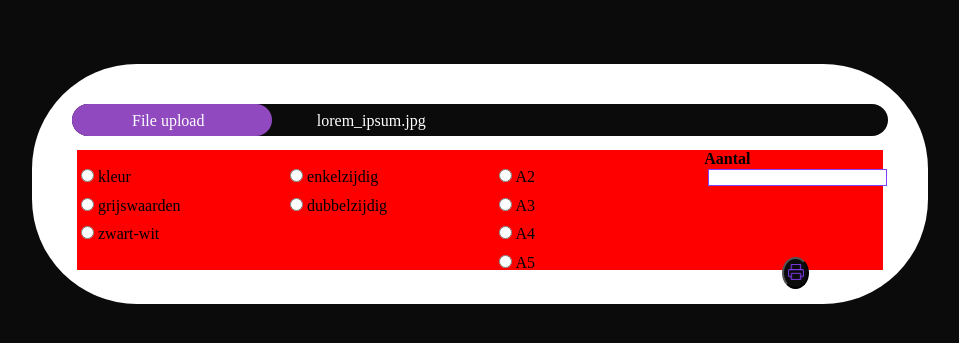
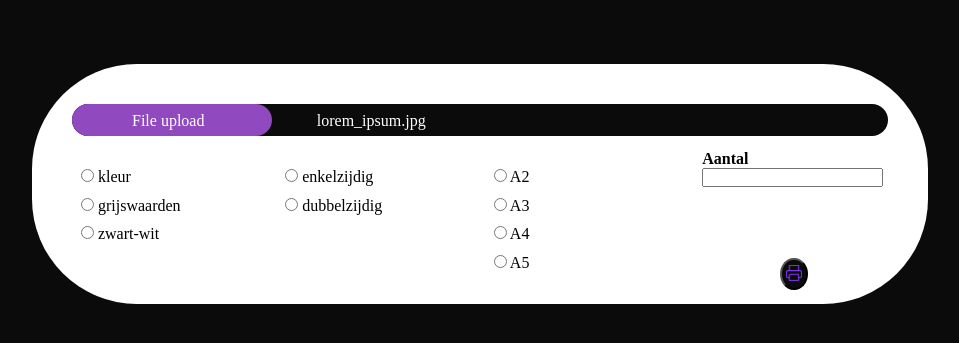
Before and after one commit to EMMELINEMARTENS/Cloud-Printer-IoT, a Python web app: template templates/index.html in a window 1280 px wide. Shown: the part 372-715 px from the top of the page, without its empty margins (160-1119 px from the left). Run offline with Jinja, Linux system fonts and the light colour scheme; the template is opened without the code that fills it, so the values that code supplies are empty.

Commit message:
purpleradiotest

```diff
--- a/templates/css/style.css
+++ b/templates/css/style.css
@@ -9,7 +9,7 @@ body {
 }
 
 
-@media only screen and (max-width: 2000px) {
+@media only screen and (max-width: 2100px) {
 	body.background {
 		background-image: url('../../images/galaxy.gif');
 		background-repeat: no-repeat;
@@ -106,7 +106,7 @@ body {
 		margin-top: 1%;
 
 	}
-	input{
+	input.purpleradio{
 		margin-left: 2%;
 		border:solid 2px var(--primary-color);
 	}
@@ -130,9 +130,7 @@ body {
 
 		margin-top: 5%;
 	}
-input {
-	border:solid 1px var(--primary-color);
-}
+
 }
 
 @media only screen and (max-width: 3840px) {
@@ -224,7 +222,6 @@ input {
 		display: flex;
 		margin: 6% 5%;
 		height: 15vh;
-		background-color: red;
 	}
 
 	form.options {
@@ -232,6 +229,10 @@ input {
 		width: 30%;
 
 
+	}
+	input.purpleradio{
+		margin-left: 2%;
+		border:solid 2px var(--primary-color);
 	}
 
 	button {
--- a/templates/index.html
+++ b/templates/index.html
@@ -34,15 +34,15 @@
 		<div class="optionsmaincontainer">
 		<form class="options">
 		<div class="radiocontainer">
-				<input type="radio" id="kleur" name="printerkleurenpatroon" value="kleur"/>
+				<input type="radio" id="kleur" name="printerkleurenpatroon" value="kleur" class="purpleradio"/>
 				<label for="kleur">kleur</label>
 		</div>
 		<div class="radiocontainer">
-			<input type="radio" id="grijswaarden" name="printerkleurenpatroon" value="grijswaarden"/>
+			<input type="radio" id="grijswaarden" name="printerkleurenpatroon" value="grijswaarden" class="purpleradio"/>
 			<label for="grijswaarden">grijswaarden</label>
 		</div>
 		<div class="radiocontainer">
-			<input type="radio" id="zwart-wit" name="printerkleurenpatroon" value="zwart-wit"/>
+			<input type="radio" id="zwart-wit" name="printerkleurenpatroon" value="zwart-wit" class="purpleradio"/>
 			<label for="zwart-zwit">zwart-wit</label>
 		</div>
 		</form>
@@ -67,11 +67,11 @@
 		</div>
 		<div class="radiocontainer">
 			<input type="radio" id="A4" name="paginaformaat" value="A4"/>
-			<label for="">A4</label>
+			<label for="A4">A4</label>
 		</div>
 		<div class="radiocontainer">
 			<input type="radio" id="A5" name="paginaformaat" value="A5"/>
-			<label for="">A5</label>
+			<label for="A5">A5</label>
 		</div>
 		</form>
 		<form class="copiescontainer">
```
